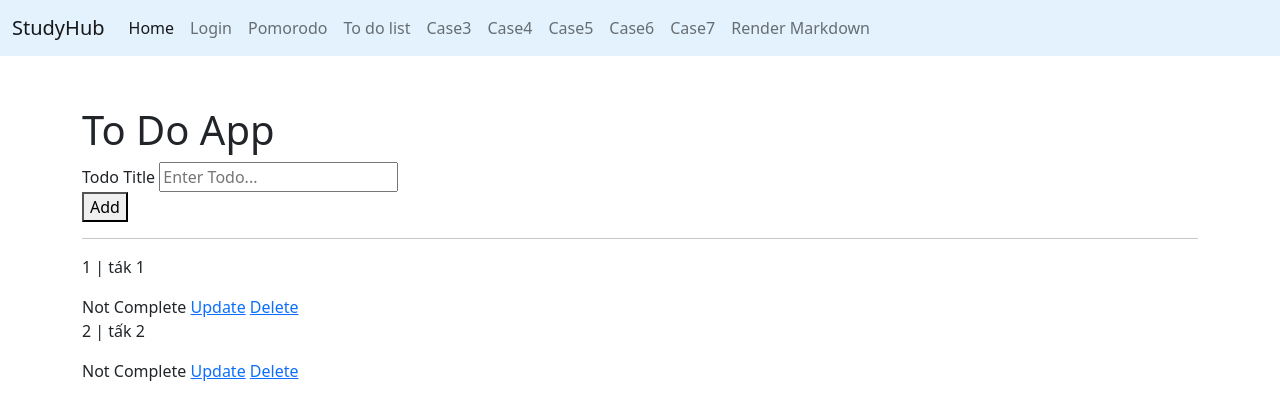
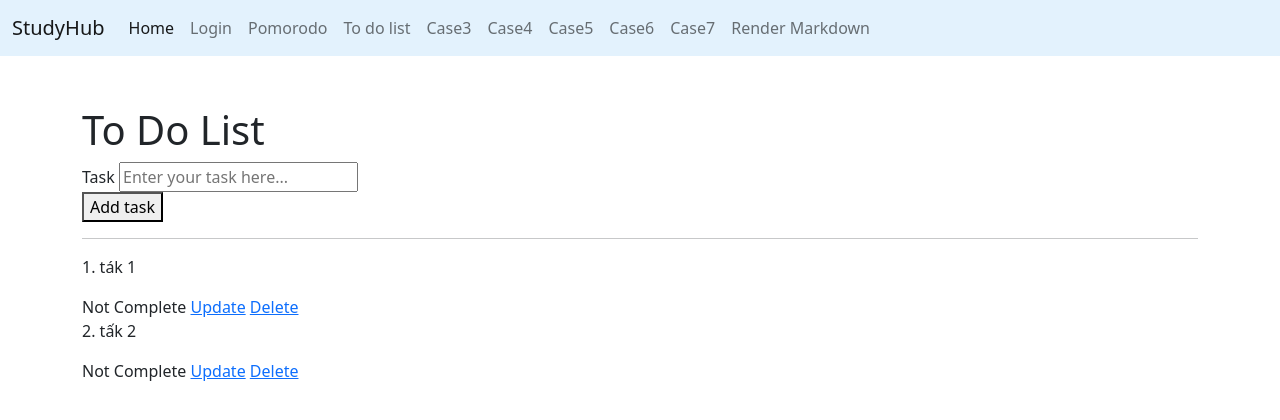
Before and after one commit to emthangtrung/milestone2-team6, a Flask app: page /todolist in a window 1280 px wide. Shown: the top 420 px of the page. Run offline with Flask 2, Linux system fonts and the light colour scheme; data comes from the database, SQL or seed files in the repository; both versions use the stored data as it was after the commit.

Commit message:
edit todolist.html

```diff
--- a/myapp/models.py
+++ b/myapp/models.py
@@ -1,5 +1,6 @@
 from myapp import db
 
+#to do list db
 class Todo(db.Model):
     id = db.Column(db.Integer, primary_key=True)
     title = db.Column(db.String(100))
--- a/myapp/templates/todolist.html
+++ b/myapp/templates/todolist.html
@@ -1,30 +1,29 @@
 {% extends 'base.html' %}
 {% block content %}
 <div style="margin-top: 50px;" class="ui container">
-    <h1 class="ui center aligned header">To Do App</h1>
+    <h1>To Do List</h1>
 
-    <form class="ui form" action="/add" method="post">
+    <form action="/add" method="post">
         <div class="field">
-            <label>Todo Title</label>
-            <input type="text" name="title" placeholder="Enter Todo..."><br>
+            <label>Task</label>
+            <input type="text" name="title" placeholder="Enter your task here..."><br>
         </div>
-        <button class="ui blue button" type="submit">Add</button>
+        <button type="submit">Add task</button>
     </form>
 
     <hr>
 
     {% for todo in todo_list %}
-    <div class="ui segment">
-        <p class="ui big header">{{todo.id }} | {{ todo.title }}</p>
-
+    <div>
+        <p>{{todo.id }}.  {{ todo.title }}</p>
         {% if todo.complete == False %}
-        <span class="ui gray label">Not Complete</span>
+        <span>Not Complete</span>
         {% else %}
-        <span class="ui green label">Completed</span>
+        <span>Completed</span>
         {% endif %}
 
-        <a class="ui blue button" href="/update/{{ todo.id }}">Update</a>
-        <a class="ui red button" href="/delete/{{ todo.id }}">Delete</a>
+        <a href="/update/{{ todo.id }}">Update</a>
+        <a href="/delete/{{ todo.id }}">Delete</a>
     </div>
     {% endfor %}
 </div>
```
Also changed, not shown: myapp/routes.py (+9 -4 lines), myapp/app.db.
